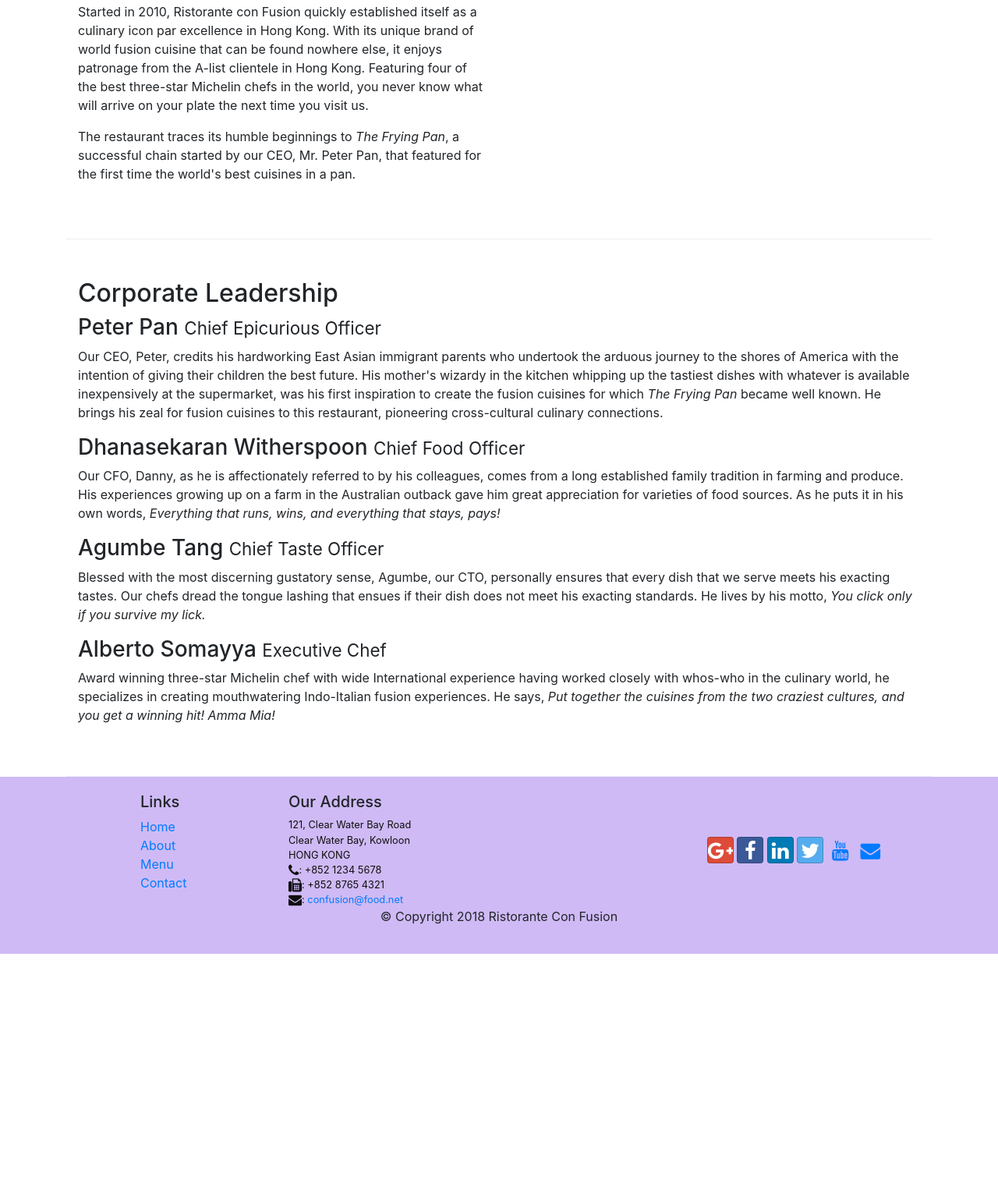
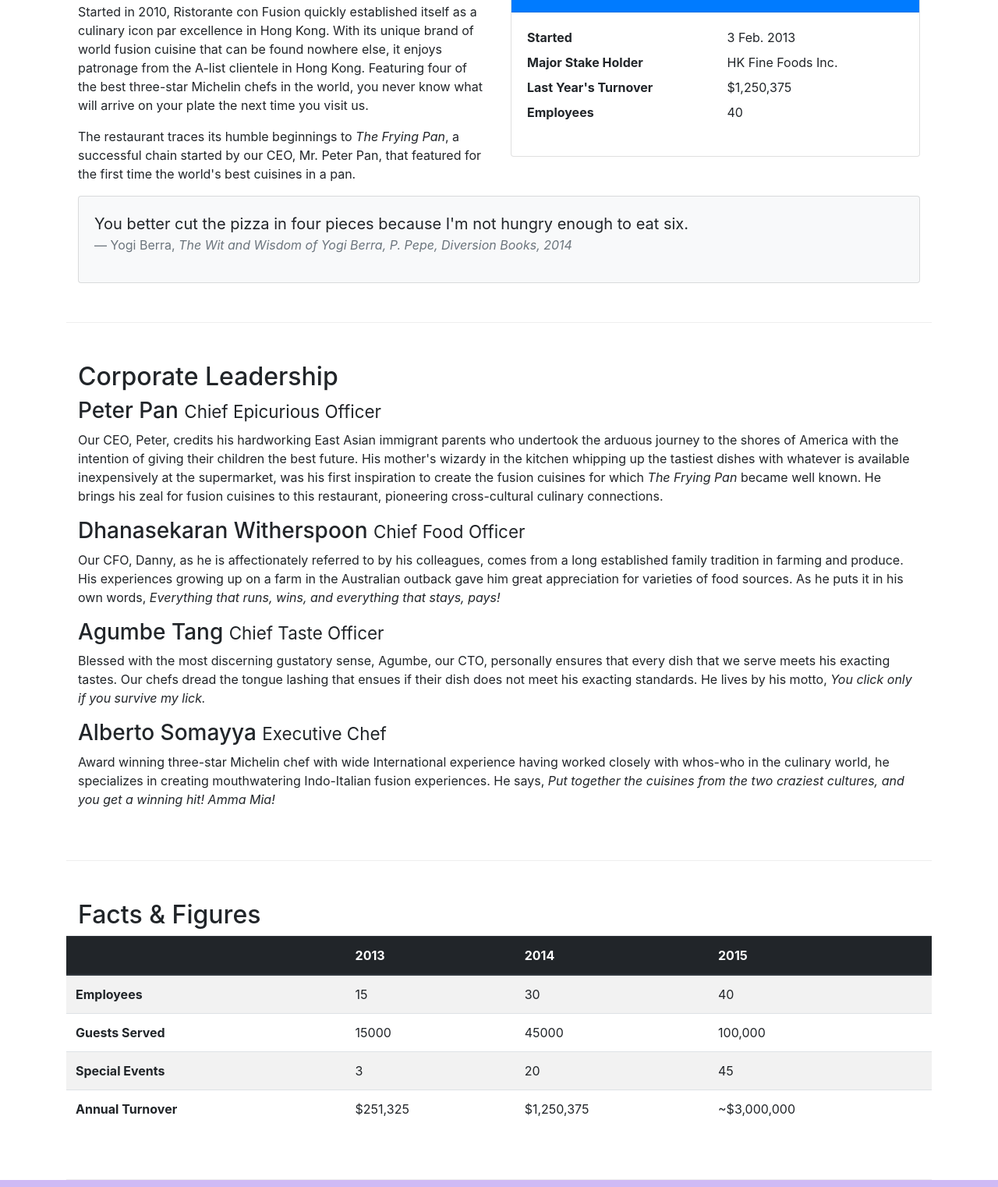
Before and after one commit to salihct/bootsrap, a website: page aboutus.html in a window 1280 px wide. Shown: the part 558-2080 px from the top of the page at 78% size. Before the commit the page ends 1781 px from the top, so only its background shows below. Drawn offline with nearby package versions, Linux system fonts and the light colour scheme.

Commit message:
tables and cards

```diff
--- a/aboutus.html
+++ b/aboutus.html
@@ -50,25 +50,52 @@
     </ol>
     <div class="container">
         <div>
-            <div>
+            <div class="col-12">
                <h3>About Us</h3>
                <hr>
             </div>
         </div>
 
-        <div class="row row-content align-item-center">
-            <div class="col-12 col-sm-6">
+        <div class="row row-content">
+            <div class="col-sm-6">
                 <h2>Our History</h2>
                 <p>Started in 2010, Ristorante con Fusion quickly established itself as a culinary icon par excellence in Hong Kong. With its unique brand of world fusion cuisine that can be found nowhere else, it enjoys patronage from the A-list clientele in Hong Kong.  Featuring four of the best three-star Michelin chefs in the world, you never know what will arrive on your plate the next time you visit us.</p>
                 <p>The restaurant traces its humble beginnings to <em>The Frying Pan</em>, a successful chain started by our CEO, Mr. Peter Pan, that featured for the first time the world's best cuisines in a pan.</p>
             </div>
-            <div>
+            <div class="col-12 col-sm-6">
+                <div class="card">
+                    <h3 class="card-header bg-primary text-white">Facts At a Glance</h3>
+                    <div class="card-body">
+                        <dl class="row">
+                            <dt class="col-6">Started</dt>
+                            <dd class="col-6">3 Feb. 2013</dd>
+                            <dt class="col-6">Major Stake Holder</dt>
+                            <dd class="col-6">HK Fine Foods Inc.</dd>
+                            <dt class="col-6">Last Year's Turnover</dt>
+                            <dd class="col-6">$1,250,375</dd>
+                            <dt class="col-6">Employees</dt>
+                            <dd class="col-6">40</dd>
+                        </dl>
+                    </div>
+                </div>
+            </div>
+            <div class="col-12">
+                <div class="card card-body bg-light">
+                    <blockquote class="blockquote">
+                        <p class="mb-0">You better cut the pizza in four pieces because
+                            I'm not hungry enough to eat six.</p>
+                        <footer class="blockquote-footer">Yogi Berra,
+                            <cite title="Source Title">The Wit and Wisdom of Yogi Berra,
+                            P. Pepe, Diversion Books, 2014</cite>
+                        </footer>
+                    </blockquote>
+                </div>
             </div>
         </div>
 
 
         <div class="row row-content">
-            <div class="col">
+            <div class="col-12">
                 <h2>Corporate Leadership</h2>
                 <h3>Peter Pan <small>Chief Epicurious Officer</small></h3>
                 <p class="d-none d-sm-block">Our CEO, Peter, credits his hardworking East Asian immigrant parents who undertook the arduous journey to the shores of America with the intention of giving their children the best future. His mother's wizardy in the kitchen whipping up the tastiest dishes with whatever is available inexpensively at the supermarket, was his first inspiration to create the fusion cuisines for which <em>The Frying Pan</em> became well known. He brings his zeal for fusion cuisines to this restaurant, pioneering cross-cultural culinary connections.</p>
@@ -80,6 +107,51 @@
                 <p class="d-none d-sm-block">Award winning three-star Michelin chef with wide International experience having worked closely with whos-who in the culinary world, he specializes in creating mouthwatering Indo-Italian fusion experiences. He says, <em>Put together the cuisines from the two craziest cultures, and you get a winning hit! Amma Mia!</em></p>
             </div>
        </div>
+       <div class="row row-content">
+            <div class="col-12 col-sm-9">
+                <h2>Facts &amp; Figures</h2>
+            </div>
+            <div class="col-12 col-sm-3">
+            </div>
+            <div class="table-responsive">
+                <table class="table table-striped">
+                    <thead class="thead-dark">
+                        <tr>
+                            <th>&nbsp;</th>
+                            <th>2013</th>
+                            <th>2014</th>
+                            <th>2015</th>
+                        </tr>
+                    </thead>
+                    <tbody>
+                        <tr>
+                            <th>Employees</th>
+                            <td>15</td>
+                            <td>30</td>
+                            <td>40</td>
+                        </tr>
+                        <tr>
+                            <th>Guests Served</th>
+                            <td>15000</td>
+                            <td>45000</td>
+                            <td>100,000</td>
+                        </tr>
+                        <tr>
+                            <th>Special Events</th>
+                            <td>3</td>
+                            <td>20</td>
+                            <td>45</td>
+                        </tr>
+                        <tr>
+                            <th>Annual Turnover</th>
+                            <td>$251,325</td>
+                            <td>$1,250,375</td>
+                            <td>~$3,000,000</td>
+                        </tr>
+                    </tbody>
+                </table>
+            </div>
+        </div>
 
     </div>
 
```
